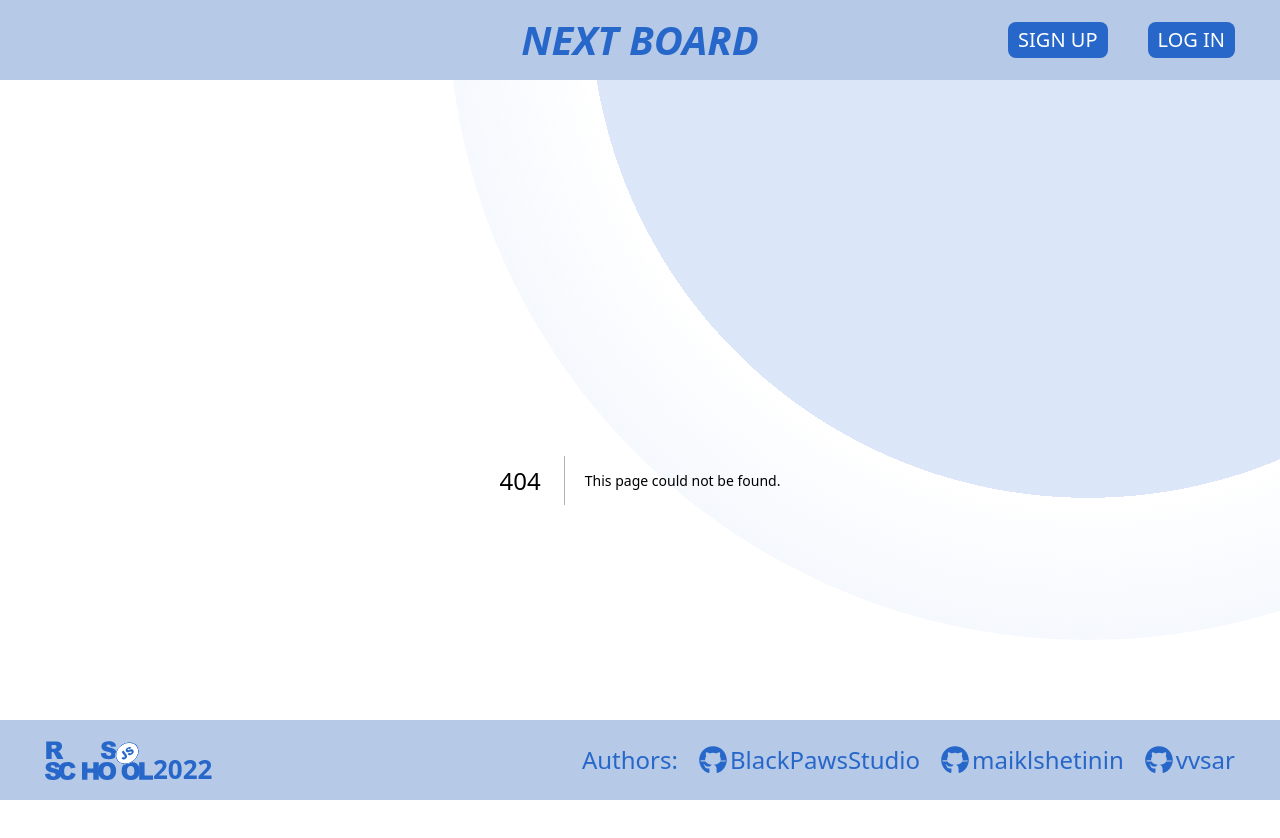
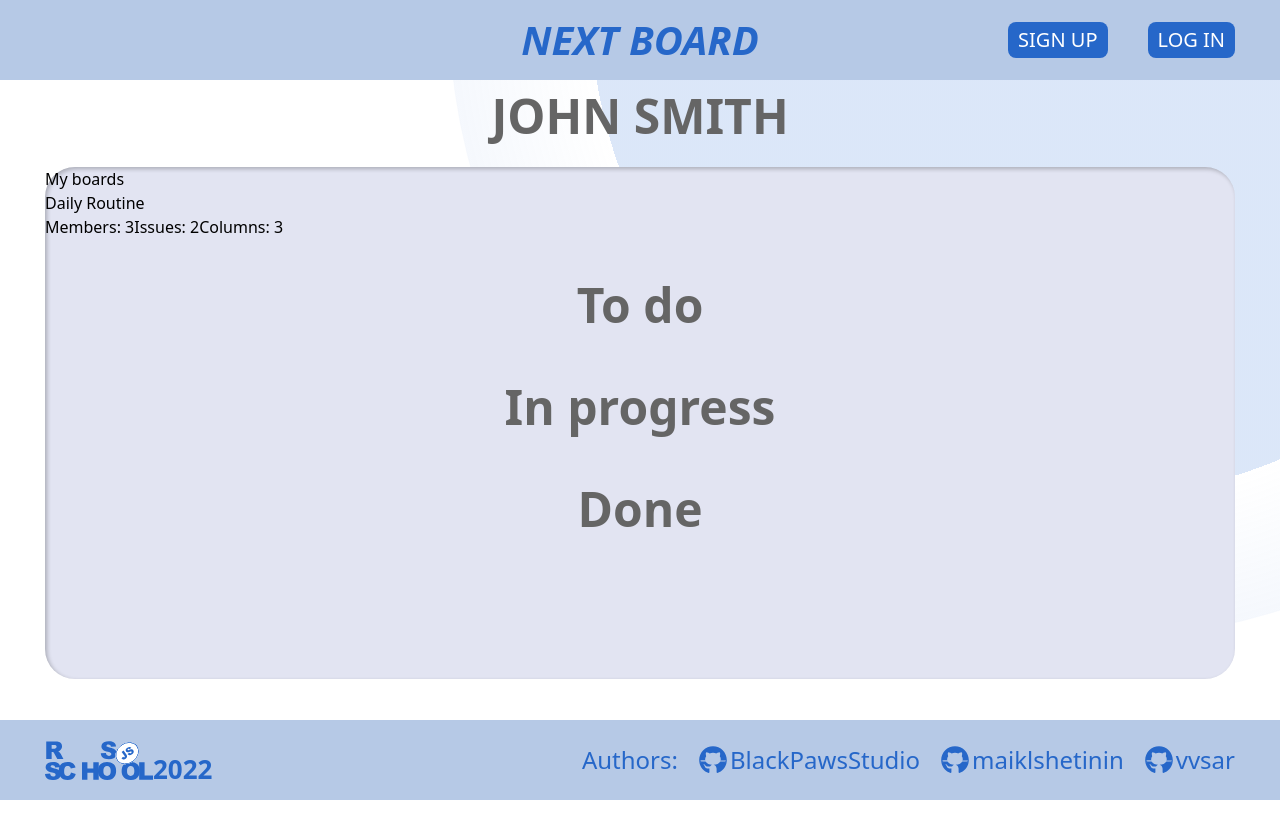
Before and after one commit to BlackPawsStudio/project-management-app, a Next.js app: page /user in a window 1280 px wide. Before the commit this address had no page. Shown: the top 838 px of the page. After the commit the page ends 800 px from the top, so only its background shows below. Built offline with nearby package versions, Linux system fonts and the light colour scheme.

Commit message:
feat: add user page

```diff
--- /dev/null
+++ b/src/components/BoardCard/index.tsx
@@ -0,0 +1,25 @@
+import { ReactNode } from 'react';
+
+import { BoardType } from '../../utils/types';
+import ColumnTitleField from '../../components/ColumnTitleField';
+
+interface BoardCardProps {
+  boardData: BoardType;
+  tasks: number;
+  columns: number;
+  children: ReactNode | ReactNode[];
+}
+
+const BoardCard = ({ boardData, tasks, columns, children }: BoardCardProps) => {
+  return (
+    <div>
+      <h4>{boardData.title}</h4>
+      <span>Members: {boardData.users.length + 1}</span>
+      <span>Issues: {tasks}</span>
+      <span>Columns: {columns}</span>
+      <>{children}</>
+    </div>
+  );
+};
+
+export default BoardCard;
--- /dev/null
+++ b/src/components/ColumnTitleField/index.tsx
@@ -0,0 +1,11 @@
+import { ReactNode } from 'react';
+
+interface ColumnTitleProps {
+  children: ReactNode | ReactNode[];
+}
+
+const ColumnTitleField = ({ children }: ColumnTitleProps) => (
+  <p className="w-100 text-center text-[48px] font-bold text-titleText mt-[30px]">{children}</p>
+);
+
+export default ColumnTitleField;
--- /dev/null
+++ b/src/components/Loader/index.tsx
@@ -0,0 +1,16 @@
+interface LoaderProps {
+  size: `w-${string} h-${string}`;
+}
+
+const Loader = ({ size }: LoaderProps) => {
+  return (
+    <div className={`${size} relative border rounded-full shadow-xxl`}>
+      <span className="loader-circle animate-pulse-1 bg-[#98b9eb]" />
+      <span className="loader-circle animate-pulse-2 bg-[#5883c2]" />
+      <span className="loader-circle animate-pulse-3 bg-[#adc6ef]" />
+      <span className="loader-circle animate-pulse-4 bg-[#fff]" />
+    </div>
+  );
+};
+
+export default Loader;
--- /dev/null
+++ b/src/components/PageBase/index.tsx
@@ -0,0 +1,23 @@
+import { ReactNode } from 'react';
+
+import ContentField from '../ContentField';
+import PageTitle from '../PageTitle';
+import SearchBar from '../SearchBar';
+
+interface PageBaseProps {
+  title: string;
+  onSubmit?: (search: string) => void;
+  children: ReactNode | ReactNode[];
+}
+
+const PageBase = ({ title, onSubmit, children }: PageBaseProps) => {
+  return (
+    <>
+      <PageTitle>{title}</PageTitle>
+      {onSubmit && <SearchBar text={'Search boards:'} onSubmit={onSubmit} />}
+      <ContentField className="">{children}</ContentField>
+    </>
+  );
+};
+
+export default PageBase;
--- /dev/null
+++ b/src/pages/user/[id]/index.tsx
@@ -0,0 +1,89 @@
+// import { useRouter } from 'next/router';
+// import { useEffect } from 'react';
+
+// import Loader from '../../../components/Loader';
+import PageBase from '../../../components/PageBase';
+import BoardCard from '../../../components/BoardCard';
+import ColumnTitleField from '../../../components/ColumnTitleField';
+// import { useGetUserByIdQuery } from '../../../utils/hooks/reactQueries';
+
+const tempUser = {
+  name: 'John Smith',
+};
+
+const tempBoards = [{
+  _id: '001',
+  title: 'Daily Routine',
+  owner: 'John Smith',
+  users: ['Jane Smith', 'Harry Smith']
+}];
+
+const tempColumns = [
+  {
+    _id: '0001',
+    title: 'To do'
+  },
+  {
+    _id: '0002',
+    title: 'In progress'
+  },
+  {
+    _id: '0003',
+    title: 'Done'
+  },
+];
+
+const tempTasks = [
+  {
+    _id: '00001',
+    title: 'Breakfast'
+  },
+  {
+    _id: '00002',
+    title: 'Dinner'
+  },
+];
+
+const UserPage = () => {
+  // const router = useRouter();
+
+  // const { data, isLoading, isError } = useGetUserByIdQuery(
+  //   typeof router.query.id === 'string' ? router.query.id : undefined
+  // );
+
+  // useEffect(() => {
+  //   if (isError) {
+  //     router.push('/404');
+  //   }
+  // }, [isError]);
+
+  return (
+    // <>
+    //   {isLoading || isError ? (
+    //     <div className="flex h-full w-full items-center justify-center">
+    //       <Loader size={'w-[25vw] h-[25vw]'} />
+    //     </div>
+    //   ) : (
+    //     <PageBase title={data.name}>
+    //       <>{data.users}</>
+    //     </PageBase>
+    //   )}
+    // </>
+    <>
+      <PageBase title={tempUser.name.toUpperCase()}>
+        <h3>My boards</h3>
+        <div>
+          {tempBoards.map((board) => (
+            <BoardCard key={board._id} boardData={board} tasks={tempTasks.length} columns={tempColumns.length}>
+              {tempColumns.map((column) => (
+                <ColumnTitleField key={column._id}>{column.title}</ColumnTitleField>
+              ))}
+            </BoardCard>
+          ))}
+        </div>
+      </PageBase>
+    </>
+  );
+};
+
+export default UserPage;
--- /dev/null
+++ b/src/pages/user/index.tsx
@@ -0,0 +1,89 @@
+// import { useRouter } from 'next/router';
+// import { useEffect } from 'react';
+
+// import Loader from '../../../components/Loader';
+import PageBase from '../../components/PageBase';
+import BoardCard from '../../components/BoardCard';
+import ColumnTitleField from '../../components/ColumnTitleField';
+// import { useGetUserByIdQuery } from '../../../utils/hooks/reactQueries';
+
+const tempUser = {
+  name: 'John Smith',
+};
+
+const tempBoards = [{
+  _id: '001',
+  title: 'Daily Routine',
+  owner: 'John Smith',
+  users: ['Jane Smith', 'Harry Smith']
+}];
+
+const tempColumns = [
+  {
+    _id: '0001',
+    title: 'To do'
+  },
+  {
+    _id: '0002',
+    title: 'In progress'
+  },
+  {
+    _id: '0003',
+    title: 'Done'
+  },
+];
+
+const tempTasks = [
+  {
+    _id: '00001',
+    title: 'Breakfast'
+  },
+  {
+    _id: '00002',
+    title: 'Dinner'
+  },
+];
+
+const UserPage = () => {
+  // const router = useRouter();
+
+  // const { data, isLoading, isError } = useGetUserByIdQuery(
+  //   typeof router.query.id === 'string' ? router.query.id : undefined
+  // );
+
+  // useEffect(() => {
+  //   if (isError) {
+  //     router.push('/404');
+  //   }
+  // }, [isError]);
+
+  return (
+    // <>
+    //   {isLoading || isError ? (
+    //     <div className="flex h-full w-full items-center justify-center">
+    //       <Loader size={'w-[25vw] h-[25vw]'} />
+    //     </div>
+    //   ) : (
+    //     <PageBase title={data.name}>
+    //       <>{data.users}</>
+    //     </PageBase>
+    //   )}
+    // </>
+    <>
+      <PageBase title={tempUser.name.toUpperCase()}>
+        <h3>My boards</h3>
+        <div>
+          {tempBoards.map((board) => (
+            <BoardCard key={board._id} boardData={board} tasks={tempTasks.length} columns={tempColumns.length}>
+              {tempColumns.map((column) => (
+                <ColumnTitleField key={column._id}>{column.title}</ColumnTitleField>
+              ))}
+            </BoardCard>
+          ))}
+        </div>
+      </PageBase>
+    </>
+  );
+};
+
+export default UserPage;
--- /dev/null
+++ b/src/utils/hooks/reactQueries.ts
@@ -0,0 +1,40 @@
+import { useQuery, UseQueryResult } from '@tanstack/react-query';
+
+import { BoardType } from '../types';
+import { UserType } from '../types';
+
+export const useGetUserByIdQuery = (id?: string): UseQueryResult<UserType, unknown> => {
+  return useQuery(
+    ['getUserById', id],
+    async () =>
+      await (
+        await fetch(`${process.env.NEXT_PUBLIC_API_URL}/user/${id}`, {
+          headers: {
+            Authorization:
+              'Bearer eyJhbGciOiJIUzI1NiIsInR5cCI6IkpXVCJ9.eyJpZCI6IjYzNzZjOTlkNWI5YzczODExYzFmOTUyOCIsImxvZ2luIjoiSU1hc2siLCJpYXQiOjE2Njg3MjkzMDUsImV4cCI6MTY2ODc3MjUwNX0.XkfuOLpZe5MsHnKbGBlksZs1un2-3VY0OUKSWdrpMJw'
+          }
+        })
+      ).json(),
+    {
+      enabled: !!id
+    }
+  );
+};
+
+export const useGetBoardByIdQuery = (id?: string): UseQueryResult<BoardType, unknown> => {
+  return useQuery(
+    ['getBoardById', id],
+    async () =>
+      await (
+        await fetch(`${process.env.NEXT_PUBLIC_API_URL}/boards/${id}`, {
+          headers: {
+            Authorization:
+              'Bearer eyJhbGciOiJIUzI1NiIsInR5cCI6IkpXVCJ9.eyJpZCI6IjYzNzZjOTlkNWI5YzczODExYzFmOTUyOCIsImxvZ2luIjoiSU1hc2siLCJpYXQiOjE2Njg3MjkzMDUsImV4cCI6MTY2ODc3MjUwNX0.XkfuOLpZe5MsHnKbGBlksZs1un2-3VY0OUKSWdrpMJw'
+          }
+        })
+      ).json(),
+    {
+      enabled: !!id
+    }
+  );
+};
--- /dev/null
+++ b/src/utils/types.ts
@@ -0,0 +1,30 @@
+export interface BoardType {
+  _id: string;
+  title: string;
+  owner: string;
+  users: string[];
+}
+
+export interface IssueType {
+  _id: string;
+  title: string;
+  order: number;
+  boardId: string;
+  columnId: string;
+  description: string;
+  userId: number;
+  users: string[];
+}
+
+export interface ColumnType {
+  _id: string;
+  title: string;
+  order: number;
+  boardId: string;
+}
+
+export interface UserType {
+  _id: string;
+  name: string;
+  login: string;
+}
```
Also changed, not shown: package.json (+4 -3 lines), 1 other file (tests, documents, lock files or other folders).
